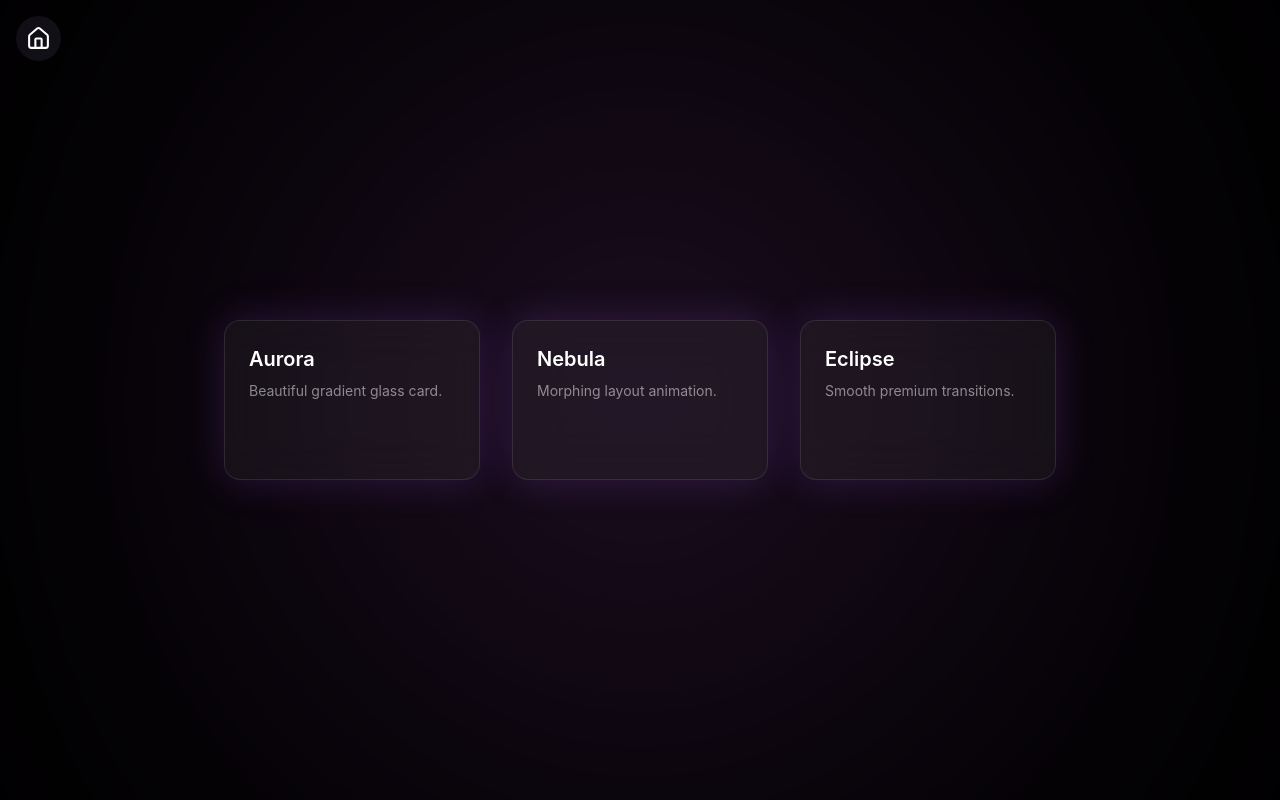
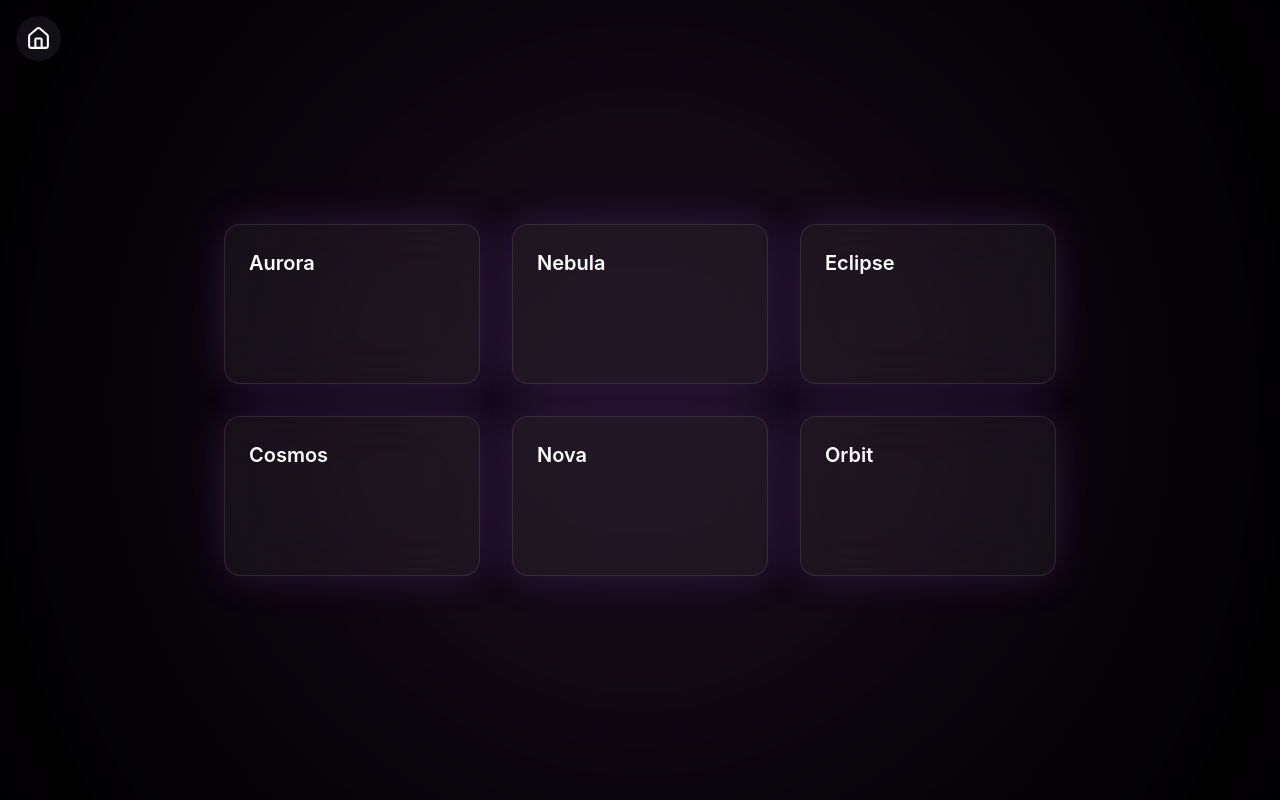
Before and after one commit to Hrisshhii/react-practice, a React (Vite) app in the folder framermotion/: page /#/glass-morphing in a window 1280 px wide. Built offline with nearby package versions, Linux system fonts and the light colour scheme.

Commit message:
Adding more cards

```diff
--- a/framermotion/src/components/Morphing/GlassMorph.tsx
+++ b/framermotion/src/components/Morphing/GlassMorph.tsx
@@ -8,10 +8,37 @@ interface Card{
   description: string;
 };
 
-const cards: Card[]=[
-  { id: 1, title: "Aurora", description: "Beautiful gradient glass card." },
-  { id: 2, title: "Nebula", description: "Morphing layout animation." },
-  { id: 3, title: "Eclipse", description: "Smooth premium transitions." }
+const cards: Card[] = [
+  {
+    id: 1,
+    title: "Aurora",
+    description:"Aurora represents smooth gradient animations and glowing glass surfaces inspired by northern lights UI design patterns."
+  },
+  {
+    id: 2,
+    title: "Nebula",
+    description:"Nebula focuses on layout morphing animations where UI components smoothly transform between states using shared layout transitions."
+  },
+  {
+    id: 3,
+    title: "Eclipse",
+    description:"Eclipse demonstrates premium dark UI design using soft shadows, glass morphism, and fluid animation interactions."
+  },
+  {
+    id: 4,
+    title: "Cosmos",
+    description:"Cosmos explores immersive visual experiences with glowing backgrounds and depth-based UI composition."
+  },
+  {
+    id: 5,
+    title: "Nova",
+    description:"Nova focuses on modern interaction design where cards respond dynamically to hover, click, and motion effects."
+  },
+  {
+    id: 6,
+    title: "Orbit",
+    description:"Orbit represents fluid transitions and spatial UI movement inspired by orbital motion and futuristic dashboards."
+  }
 ];
 
 const GlassMorph=()=>{
@@ -34,7 +61,6 @@ const GlassMorph=()=>{
               className="cursor-pointer p-6 w-64 h-40 bg-white/5 backdrop-blur-xl border border-white/10 rounded-2xl shadow-[0_0_40px_rgba(168,85,247,0.2)] text-white"
             >
               <motion.h2 layoutId={`title-${card.id}`} className="text-xl font-semibold">{card.title}</motion.h2>
-              <motion.p layoutId={`desc-${card.id}`} className="text-white/50 text-sm mt-2">{card.description}</motion.p>
             </motion.div>
           ))}
         </div>
```
